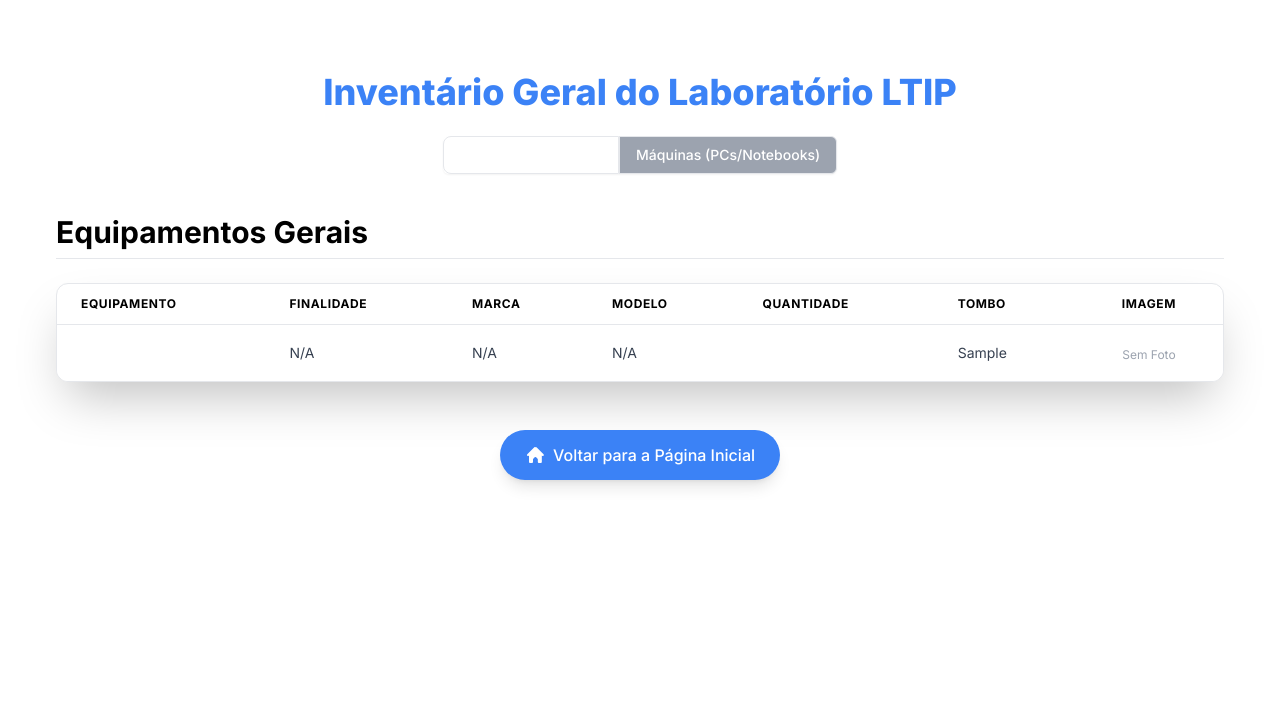
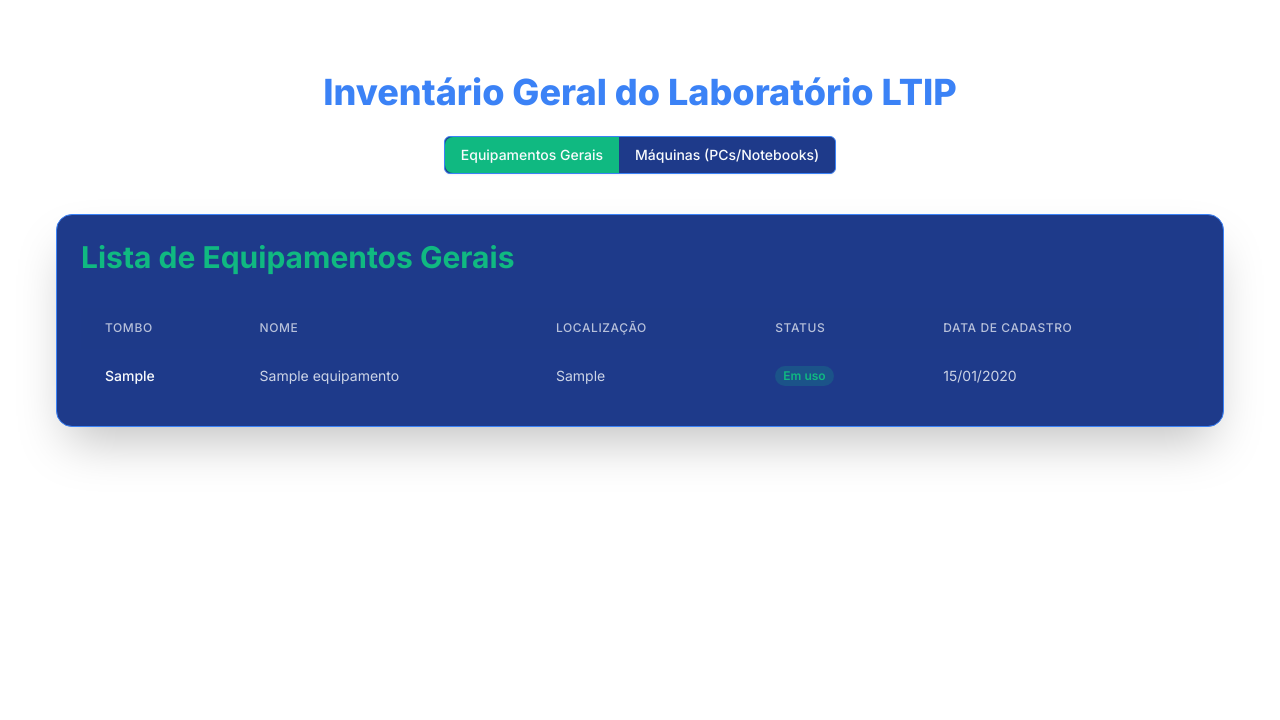
Before and after one commit to almeidasudarioarthurcassius-maker/subir_LTIP, a Flask app: template templates/inventario.html in a window 1280 px wide. Shown: the part 63-783 px from the top of the page. Run offline with Flask 3, Linux system fonts and the light colour scheme; tables that the repository leaves empty hold one stand-in row (values such as "Sample post"); the template is opened without the code that fills it: values that come from a table or form of the project are taken from there, most other values are stand-ins (such as "Sample title", 1, 10 or a date in 2020); some libraries are stand-ins or nearby versions.

Commit message:
Update inventario.html

```diff
--- a/templates/inventario.html
+++ b/templates/inventario.html
@@ -7,133 +7,113 @@
     <h1 class="text-4xl font-extrabold text-primary mb-6 text-center">Inventário Geral do Laboratório LTIP</h1>
 
     <div class="text-center mb-10">
-        <div class="inline-flex rounded-md shadow-sm" role="group">
-            <button onclick="document.getElementById('equipamentos').classList.remove('hidden'); document.getElementById('maquinas').classList.add('hidden'); toggleActive(this, 'tab-equipamentos')" type="button" class="tab-button inline-flex items-center px-4 py-2 text-sm font-medium text-white bg-ltip-dark-green rounded-l-lg border border-gray-200 hover:bg-ltip-dark-green/90 focus:z-10 focus:ring-2 focus:ring-ltip-dark-green focus:text-white" id="tab-equipamentos-btn">
+        <div class="inline-flex rounded-md shadow-sm bg-ltip-dark-accent border border-primary" role="group">
+            <button onclick="document.getElementById('equipamentos').classList.remove('hidden'); document.getElementById('maquinas').classList.add('hidden'); toggleActive(this, 'tab-equipamentos')" type="button" class="tab-button inline-flex items-center px-4 py-2 text-sm font-medium text-ltip-text bg-ltip-success rounded-l-lg hover:bg-ltip-success/90 focus:z-10 focus:ring-2 focus:ring-ltip-success focus:text-ltip-text" id="tab-equipamentos-btn">
                 Equipamentos Gerais
             </button>
-            <button onclick="document.getElementById('equipamentos').classList.add('hidden'); document.getElementById('maquinas').classList.remove('hidden'); toggleActive(this, 'tab-maquinas')" type="button" class="tab-button inline-flex items-center px-4 py-2 text-sm font-medium text-white bg-primary rounded-r-md border border-gray-200 hover:bg-primary/90 focus:z-10 focus:ring-2 focus:ring-primary focus:text-white" id="tab-maquinas-btn">
+            <button onclick="document.getElementById('equipamentos').classList.add('hidden'); document.getElementById('maquinas').classList.remove('hidden'); toggleActive(this, 'tab-maquinas')" type="button" class="tab-button inline-flex items-center px-4 py-2 text-sm font-medium text-ltip-text bg-primary rounded-r-md hover:bg-primary/90 focus:z-10 focus:ring-2 focus:ring-primary focus:text-ltip-text" id="tab-maquinas-btn">
                 Máquinas (PCs/Notebooks)
             </button>
         </div>
     </div>
 
-    <section id="equipamentos" class="mb-12">
-        <h2 class="text-3xl font-bold text-ltip-dark-green mb-6 border-b pb-2">Equipamentos Gerais</h2>
+    <div class="bg-ltip-dark-accent p-6 rounded-2xl shadow-2xl border border-primary">
 
-        {% if equipamentos %}
-        <div class="bg-white shadow-2xl rounded-xl overflow-x-auto border border-ltip-dark-green/50">
-            <table class="min-w-full divide-y divide-gray-200">
-                <thead class="bg-ltip-light-green/30">
+        <div id="equipamentos">
+            <h2 class="text-3xl font-bold text-ltip-success mb-6 border-b border-ltip-dark-accent pb-2">Lista de Equipamentos Gerais</h2>
+            <div class="overflow-x-auto">
+                <table class="min-w-full divide-y divide-ltip-dark-accent/50">
+                    <thead class="bg-ltip-dark-accent/80">
                         <tr>
-                        <th class="px-6 py-3 text-left text-xs font-bold text-ltip-dark-green uppercase tracking-wider">Equipamento</th>
-                        <th class="px-6 py-3 text-left text-xs font-bold text-ltip-dark-green uppercase tracking-wider">Finalidade</th>
-                        <th class="px-6 py-3 text-left text-xs font-bold text-ltip-dark-green uppercase tracking-wider">Marca</th>
-                        <th class="px-6 py-3 text-left text-xs font-bold text-ltip-dark-green uppercase tracking-wider">Modelo</th>
-                        <th class="px-6 py-3 text-left text-xs font-bold text-ltip-dark-green uppercase tracking-wider">Quantidade</th>
-                        <th class="px-6 py-3 text-left text-xs font-bold text-ltip-dark-green uppercase tracking-wider">Tombo</th>
-                        <th class="px-6 py-3 text-center text-xs font-bold text-ltip-dark-green uppercase tracking-wider">Imagem</th>
+                            <th scope="col" class="px-6 py-3 text-left text-xs font-medium text-ltip-text/70 uppercase tracking-wider">Tombo</th>
+                            <th scope="col" class="px-6 py-3 text-left text-xs font-medium text-ltip-text/70 uppercase tracking-wider">Nome</th>
+                            <th scope="col" class="px-6 py-3 text-left text-xs font-medium text-ltip-text/70 uppercase tracking-wider">Localização</th>
+                            <th scope="col" class="px-6 py-3 text-left text-xs font-medium text-ltip-text/70 uppercase tracking-wider">Status</th>
+                            <th scope="col" class="px-6 py-3 text-left text-xs font-medium text-ltip-text/70 uppercase tracking-wider">Data de Cadastro</th>
                         </tr>
                     </thead>
-                <tbody class="bg-white divide-y divide-gray-200">
+                    <tbody class="divide-y divide-ltip-dark-accent/50">
                         {% for equipamento in equipamentos %}
-                    <tr class="hover:bg-gray-50 transition duration-150">
-                        <td class="px-6 py-4 whitespace-nowrap text-sm font-medium text-gray-900">{{ equipamento.name }}</td>
-                        <td class="px-6 py-4 text-sm text-gray-700 max-w-xs truncate">{{ equipamento.functionality or 'N/A' }}</td>
-                        <td class="px-6 py-4 whitespace-nowrap text-sm text-gray-700">{{ equipamento.brand or 'N/A' }}</td>
-                        <td class="px-6 py-4 whitespace-nowrap text-sm text-gray-700">{{ equipamento.model or 'N/A' }}</td>
-                        <td class="px-6 py-4 whitespace-nowrap text-center text-lg font-bold text-ltip-dark-green">{{ equipamento.quantity }}</td>
-                        <td class="px-6 py-4 whitespace-nowrap text-sm text-gray-700">{{ equipamento.tombo or 'N/A' }}</td>
-                        <td class="px-6 py-4 whitespace-nowrap text-center">
-                            {% if equipamento.image_url %}
-                                <a href="{{ url_for('uploaded_file', filename=equipamento.image_url) }}" target="_blank" class="text-xs font-medium text-primary hover:underline">Ver Imagem</a>
+                        <tr class="hover:bg-ltip-dark-accent/50 transition duration-150">
+                            <td class="px-6 py-4 whitespace-nowrap text-sm font-medium text-ltip-text">{{ equipamento.tombo }}</td>
+                            <td class="px-6 py-4 whitespace-nowrap text-sm text-ltip-text/80">{{ equipamento.nome }}</td>
+                            <td class="px-6 py-4 whitespace-nowrap text-sm text-ltip-text/80">{{ equipamento.localizacao }}</td>
+                            <td class="px-6 py-4 whitespace-nowrap text-sm">
+                                {% if equipamento.status == 'Em uso' %}
+                                    <span class="px-2 inline-flex text-xs leading-5 font-semibold rounded-full bg-ltip-success/20 text-ltip-success">Em uso</span>
+                                {% elif equipamento.status == 'Manutenção' %}
+                                    <span class="px-2 inline-flex text-xs leading-5 font-semibold rounded-full bg-primary/20 text-primary">Manutenção</span>
                                 {% else %}
-                                <span class="text-xs text-gray-400">Sem Foto</span>
+                                    <span class="px-2 inline-flex text-xs leading-5 font-semibold rounded-full bg-ltip-text/10 text-ltip-text/80">Disponível</span>
                                 {% endif %}
                             </td>
+                            <td class="px-6 py-4 whitespace-nowrap text-sm text-ltip-text/80">{{ equipamento.data_cadastro.strftime('%d/%m/%Y') }}</td>
+                        </tr>
+                        {% else %}
+                        <tr>
+                            <td colspan="5" class="px-6 py-4 whitespace-nowrap text-center text-sm text-ltip-text/50">Nenhum equipamento geral cadastrado.</td>
                         </tr>
                         {% endfor %}
                     </tbody>
                 </table>
             </div>
-        {% else %}
-        <p class="text-gray-500 p-4 bg-ltip-dark-green/10 rounded-lg font-medium text-center border border-ltip-dark-green/30">Nenhum equipamento geral cadastrado no momento.</p>
-        {% endif %}
-    </section>
+        </div>
 
-    <section id="maquinas" class="mb-12 hidden">
-        <h2 class="text-3xl font-bold text-primary mb-6 border-b pb-2">Máquinas (PCs/Notebooks)</h2>
-
-        {% if maquinas %}
-        <div class="bg-white shadow-2xl rounded-xl overflow-x-auto border border-primary/50">
-            <table class="min-w-full divide-y divide-gray-200">
-                <thead class="bg-ltip-light-blue/30">
+        <div id="maquinas" class="hidden">
+            <h2 class="text-3xl font-bold text-primary mb-6 border-b border-ltip-dark-accent pb-2">Lista de Máquinas (PCs/Notebooks)</h2>
+            <div class="overflow-x-auto">
+                <table class="min-w-full divide-y divide-ltip-dark-accent/50">
+                    <thead class="bg-ltip-dark-accent/80">
                         <tr>
-                        <th class="px-6 py-3 text-left text-xs font-bold text-primary uppercase tracking-wider">Tipo</th>
-                        <th class="px-6 py-3 text-left text-xs font-bold text-primary uppercase tracking-wider">Marca</th>
-                        <th class="px-6 py-3 text-left text-xs font-bold text-primary uppercase tracking-wider">Modelo</th>
-                        <th class="px-6 py-3 text-left text-xs font-bold text-primary uppercase tracking-wider">Status Formatação</th>
-                        <th class="px-6 py-3 text-left text-xs font-bold text-primary uppercase tracking-wider">Softwares</th>
-                        <th class="px-6 py-3 text-left text-xs font-bold text-primary uppercase tracking-wider">Licença</th>
-                        <th class="px-6 py-3 text-left text-xs font-bold text-primary uppercase tracking-wider">Número de Série</th>
-                        <th class="px-6 py-3 text-center text-xs font-bold text-primary uppercase tracking-wider">Imagem</th>
+                            <th scope="col" class="px-6 py-3 text-left text-xs font-medium text-ltip-text/70 uppercase tracking-wider">Tombo</th>
+                            <th scope="col" class="px-6 py-3 text-left text-xs font-medium text-ltip-text/70 uppercase tracking-wider">Nome</th>
+                            <th scope="col" class="px-6 py-3 text-left text-xs font-medium text-ltip-text/70 uppercase tracking-wider">Processador</th>
+                            <th scope="col" class="px-6 py-3 text-left text-xs font-medium text-ltip-text/70 uppercase tracking-wider">RAM</th>
+                            <th scope="col" class="px-6 py-3 text-left text-xs font-medium text-ltip-text/70 uppercase tracking-wider">Localização</th>
                         </tr>
                     </thead>
-                <tbody class="bg-white divide-y divide-gray-200">
+                    <tbody class="divide-y divide-ltip-dark-accent/50">
                         {% for maquina in maquinas %}
-                    <tr class="hover:bg-gray-50 transition duration-150">
-                        <td class="px-6 py-4 whitespace-nowrap text-sm font-medium text-gray-900 capitalize">{{ maquina.type or 'N/A' }}</td>
-                        <td class="px-6 py-4 whitespace-nowrap text-sm text-gray-700">{{ maquina.brand_model.split('/')[0] | default('N/A') }}</td>
-                        <td class="px-6 py-4 whitespace-nowrap text-sm text-gray-700">{{ maquina.brand_model.split('/')[1] | default(maquina.brand_model) | default('N/A') }}</td>
-                        <td class="px-6 py-4 whitespace-nowrap text-sm font-semibold
-                            {% if 'Formatado' in maquina.format_status %} text-ltip-dark-green
-                            {% elif 'andamento' in maquina.format_status %} text-primary
-                            {% else %} text-red-600
-                            {% endif %}
-                            ">{{ maquina.format_status }}</td>
-                        <td class="px-6 py-4 text-sm text-gray-700 max-w-xs truncate">{{ maquina.software or 'N/A' }}</td>
-                        <td class="px-6 py-4 whitespace-nowrap text-sm text-gray-700">{{ maquina.license or 'N/A' }}</td>
-                        <td class="px-6 py-4 whitespace-nowrap text-sm text-gray-700">{{ maquina.serial_number or 'N/A' }}</td>
-                        <td class="px-6 py-4 whitespace-nowrap text-center">
-                            {% if maquina.image_url %}
-                                <a href="{{ url_for('uploaded_file', filename=maquina.image_url) }}" target="_blank" class="text-xs font-medium text-primary hover:underline">Ver Imagem</a>
+                        <tr class="hover:bg-ltip-dark-accent/50 transition duration-150">
+                            <td class="px-6 py-4 whitespace-nowrap text-sm font-medium text-ltip-text">{{ maquina.tombo }}</td>
+                            <td class="px-6 py-4 whitespace-nowrap text-sm text-ltip-text/80">{{ maquina.nome }}</td>
+                            <td class="px-6 py-4 whitespace-nowrap text-sm text-ltip-text/80">{{ maquina.processador }}</td>
+                            <td class="px-6 py-4 whitespace-nowrap text-sm text-ltip-text/80">{{ maquina.memoria_ram }}</td>
+                            <td class="px-6 py-4 whitespace-nowrap text-sm text-ltip-text/80">{{ maquina.localizacao }}</td>
+                        </tr>
                         {% else %}
-                                <span class="text-xs text-gray-400">Sem Foto</span>
-                            {% endif %}
-                        </td>
+                        <tr>
+                            <td colspan="5" class="px-6 py-4 whitespace-nowrap text-center text-sm text-ltip-text/50">Nenhuma máquina (PC/Notebook) cadastrada.</td>
                         </tr>
                         {% endfor %}
                     </tbody>
                 </table>
             </div>
-        {% else %}
-        <p class="text-gray-500 p-4 bg-primary/10 rounded-lg font-medium text-center border border-primary/30">Nenhuma máquina cadastrada no momento.</p>
-        {% endif %}
-    </section>
-
-    <div class="text-center mt-12">
-        <a href="{{ url_for('index') }}" class="inline-flex items-center px-6 py-3 border border-transparent text-base font-medium rounded-full shadow-lg text-white bg-primary hover:bg-primary/90 focus:outline-none focus:ring-2 focus:ring-offset-2 focus:ring-primary transition duration-150">
-            <svg class="mr-2 h-5 w-5" xmlns="http://www.w3.org/2000/svg" viewBox="0 0 20 20" fill="currentColor">
-                <path d="M10.707 2.293a1 1 0 00-1.414 0l-7 7a1 1 0 001.414 1.414L4 10.414V17a1 1 0 001 1h2a1 1 0 001-1v-2.586a1 1 0 01.293-.707l1.414-1.414a1 1 0 011.414 0l1.414 1.414a1 1 0 01.293.707V17a1 1 0 001 1h2a1 1 0 001-1v-6.586l.293.293a1 1 0 001.414-1.414l-7-7z"/>
-            </svg>
-            Voltar para a Página Inicial
-        </a>
+        </div>
+    </div>
 </div>
 
 <script>
-        // Função para alternar o estilo ativo dos botões
+    // Função para alternar a cor ativa dos botões (USANDO AS NOVAS CORES)
     function toggleActive(element, tabId) {
+        // Remove a cor ativa de todos os botões e aplica a cor inativa
         document.querySelectorAll('.tab-button').forEach(btn => {
-                btn.classList.remove('bg-ltip-dark-green', 'bg-primary');
-                btn.classList.add('bg-gray-400', 'hover:bg-gray-500'); // Estilo neutro para inativo
+            btn.classList.remove('bg-ltip-success', 'hover:bg-ltip-success/90', 'bg-primary', 'hover:bg-primary/90');
+            // Cor inativa: Fundo Dark Accent com texto Branco/Primary no hover
+            btn.classList.add('bg-ltip-dark-accent', 'hover:bg-primary/50');
+            btn.classList.remove('text-ltip-text');
+            btn.classList.remove('rounded-l-lg', 'rounded-r-md'); // Remove classes de arredondamento
         });
 
+        // Aplica a cor ativa e as classes de arredondamento corretas
         if (tabId === 'tab-equipamentos') {
-                element.classList.add('bg-ltip-dark-green', 'hover:bg-ltip-dark-green/90');
-                element.classList.remove('bg-gray-400', 'hover:bg-gray-500');
+            element.classList.add('bg-ltip-success', 'hover:bg-ltip-success/90', 'rounded-l-lg');
+            element.classList.remove('bg-ltip-dark-accent', 'hover:bg-primary/50');
         } else if (tabId === 'tab-maquinas') {
-                element.classList.add('bg-primary', 'hover:bg-primary/90');
-                element.classList.remove('bg-gray-400', 'hover:bg-gray-500');
+            element.classList.add('bg-primary', 'hover:bg-primary/90', 'rounded-r-md');
+            element.classList.remove('bg-ltip-dark-accent', 'hover:bg-primary/50');
         }
+        element.classList.add('text-ltip-text');
     }
 
     // Inicialização: Exibe a aba correta com base no parâmetro 'tab' na URL
@@ -149,14 +129,21 @@
         if (tab === 'maquinas' && tabMaquinas && btnMaquinas) {
             tabEquipamentos.classList.add('hidden');
             tabMaquinas.classList.remove('hidden');
-                toggleActive(btnMaquinas, 'tab-maquinas');
+            // Inicializa cores corretas (Máquinas Ativo, Equipamentos Inativo)
+            btnEquipamentos.classList.remove('bg-ltip-success', 'hover:bg-ltip-success/90');
+            btnEquipamentos.classList.add('bg-ltip-dark-accent', 'hover:bg-primary/50');
+            btnMaquinas.classList.remove('bg-ltip-dark-accent', 'hover:bg-primary/50');
+            btnMaquinas.classList.add('bg-primary', 'hover:bg-primary/90');
         } else if (tabEquipamentos && btnEquipamentos) {
-                // Padrão: Equipamentos
+            // Padrão: Equipamentos Ativo
             tabEquipamentos.classList.remove('hidden');
             tabMaquinas.classList.add('hidden');
-                toggleActive(btnEquipamentos, 'tab-equipamentos');
+            // Inicializa cores corretas (Equipamentos Ativo, Máquinas Inativo)
+            btnMaquinas.classList.remove('bg-primary', 'hover:bg-primary/90');
+            btnMaquinas.classList.add('bg-ltip-dark-accent', 'hover:bg-primary/50');
+            btnEquipamentos.classList.remove('bg-ltip-dark-accent', 'hover:bg-primary/50');
+            btnEquipamentos.classList.add('bg-ltip-success', 'hover:bg-ltip-success/90');
         }
     });
 </script>
-</div>
 {% endblock %}
```
Lines whose indentation alone changed are shown as unchanged.
